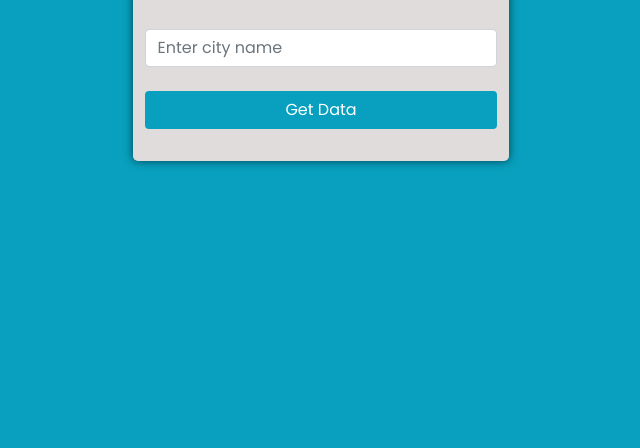
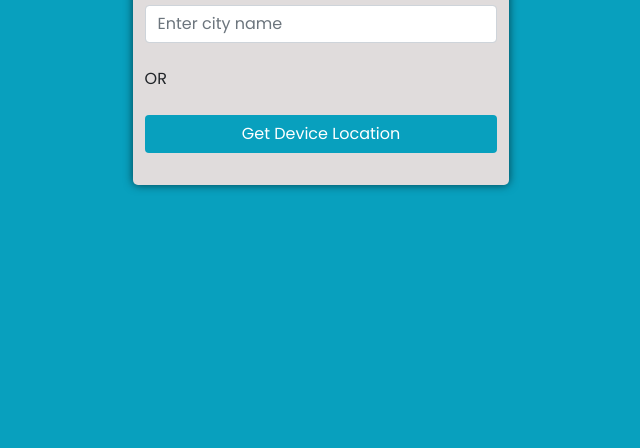
Before and after one commit to yodit93/TAIRP-weather-app, a plain HTML site: page index.html in a window 1280 px wide. Shown: the part 352-800 px from the top of the page, without its empty margins (319-959 px from the left). Drawn offline with nearby package versions, Linux system fonts and the light colour scheme.

Commit message:
Include get location button

```diff
--- a/index.html
+++ b/index.html
@@ -12,13 +12,18 @@
         <div class="container">
             <h1 class="h4 text-info mt-3">Weather App</h1>
             <hr>
-            <form class="form">
+            <div class="form">
                 <div class="input-cont">
                     <span class="error"></span>
                     <input type="text" class="form-control" id="city" name="city" placeholder="Enter city name" required>
                 </div>
-                <a href="./weather.html" class="btn get-data">Get Data</a>
-            </form>
+                <div class="separator">
+                    <div class="left-sep"></div>
+                    <span>OR</span>
+                    <div class="right-sep"></div>
+                </div>
+                <a href="./weather.html" class="btn get-location">Get Device Location</a>
+            </div>
         </div>
     </main>
     <script src="./index.js"></script>
```
